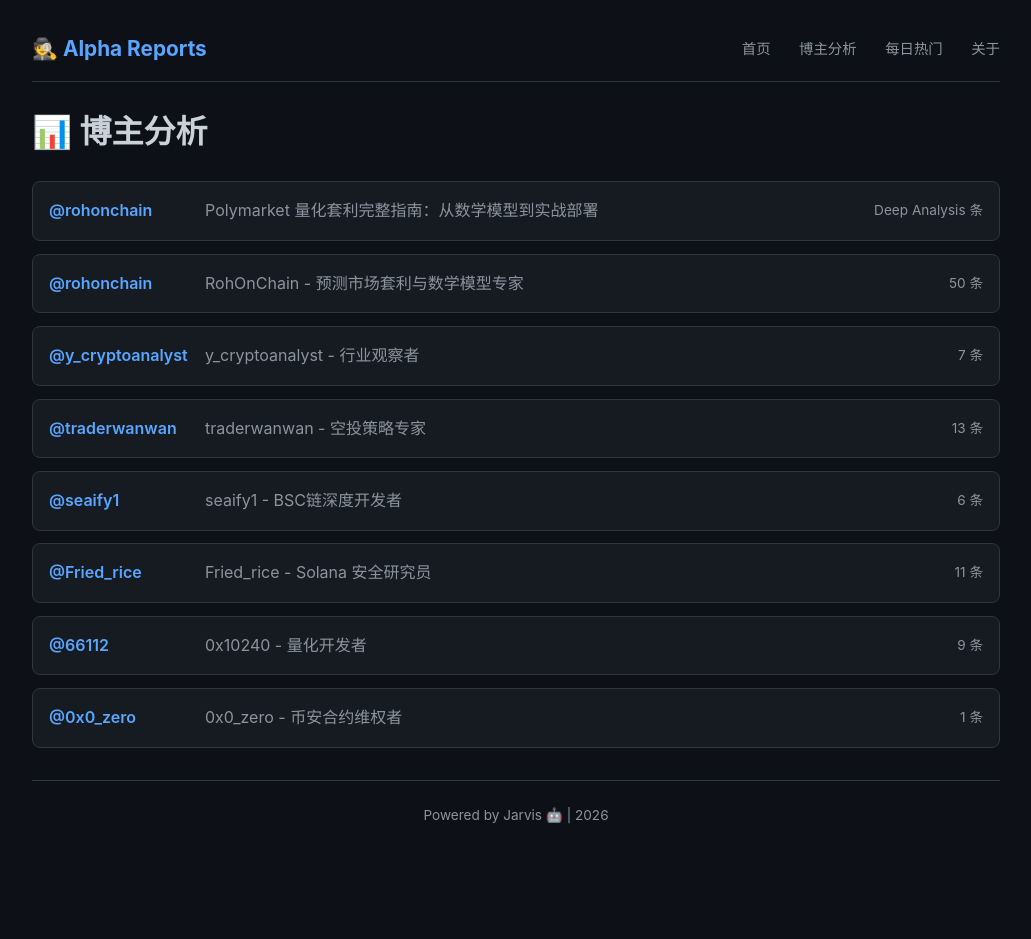
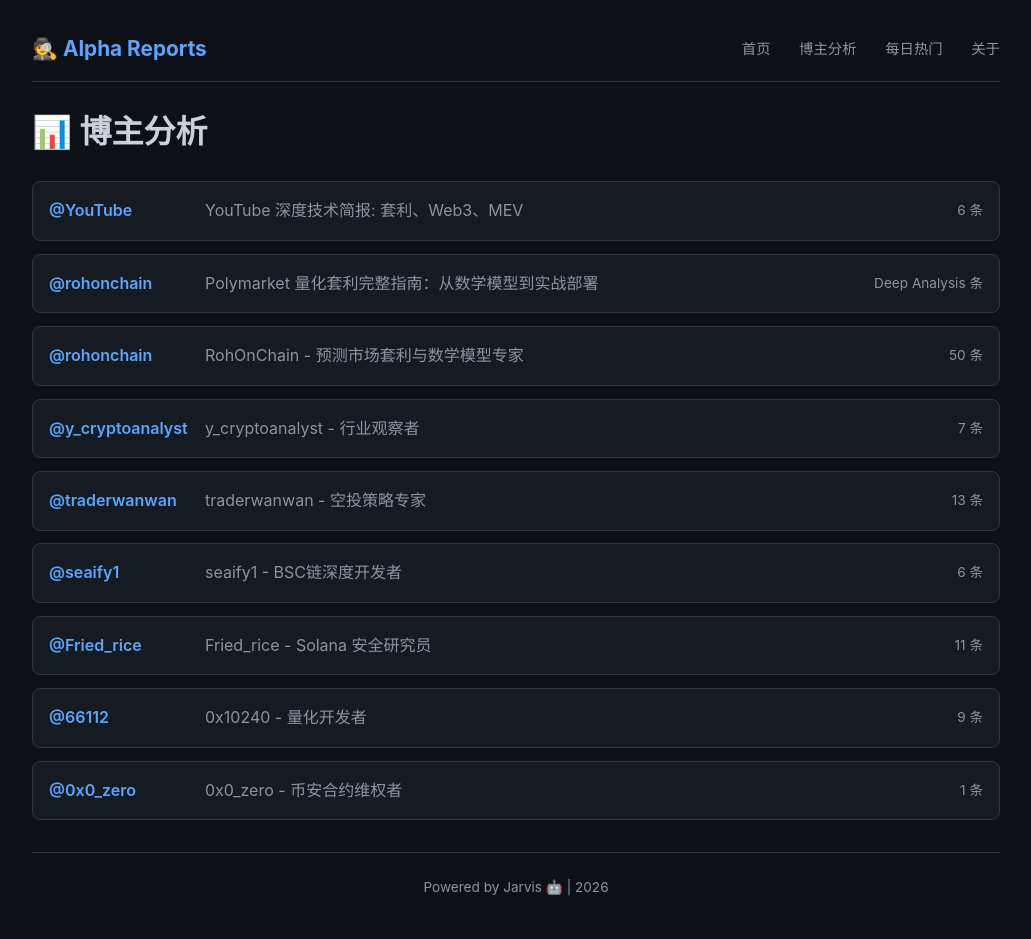
Before and after one commit to amencris073-png/crypto-alpha-reports, a Jekyll site: the page built from reports/index.html, in a window 1280 px wide. Shown: the whole page, without its empty margins (124-1155 px from the left). Built offline with Jekyll 4.4.1, drawn with Linux system fonts in a browser that asks for light colours; before the commit the page ends 900 px from its top, so only the background shows below that.

Commit message:
Fix: Add front matter to YouTube report

```diff
--- a/_reports/youtube_report_2026-02-04.md
+++ b/_reports/youtube_report_2026-02-04.md
@@ -1,3 +1,12 @@
+---
+layout: report
+title: "YouTube 深度技术简报: 套利、Web3、MEV"
+handle: YouTube
+date: 2026-02-04
+tweets_count: 6
+category: YouTube Briefing
+---
+
 # YouTube 深度技术简报：套利、Web3、MEV 与量化交易 (过去 7 天)
 
 **报告日期：** 2026-02-04
```
